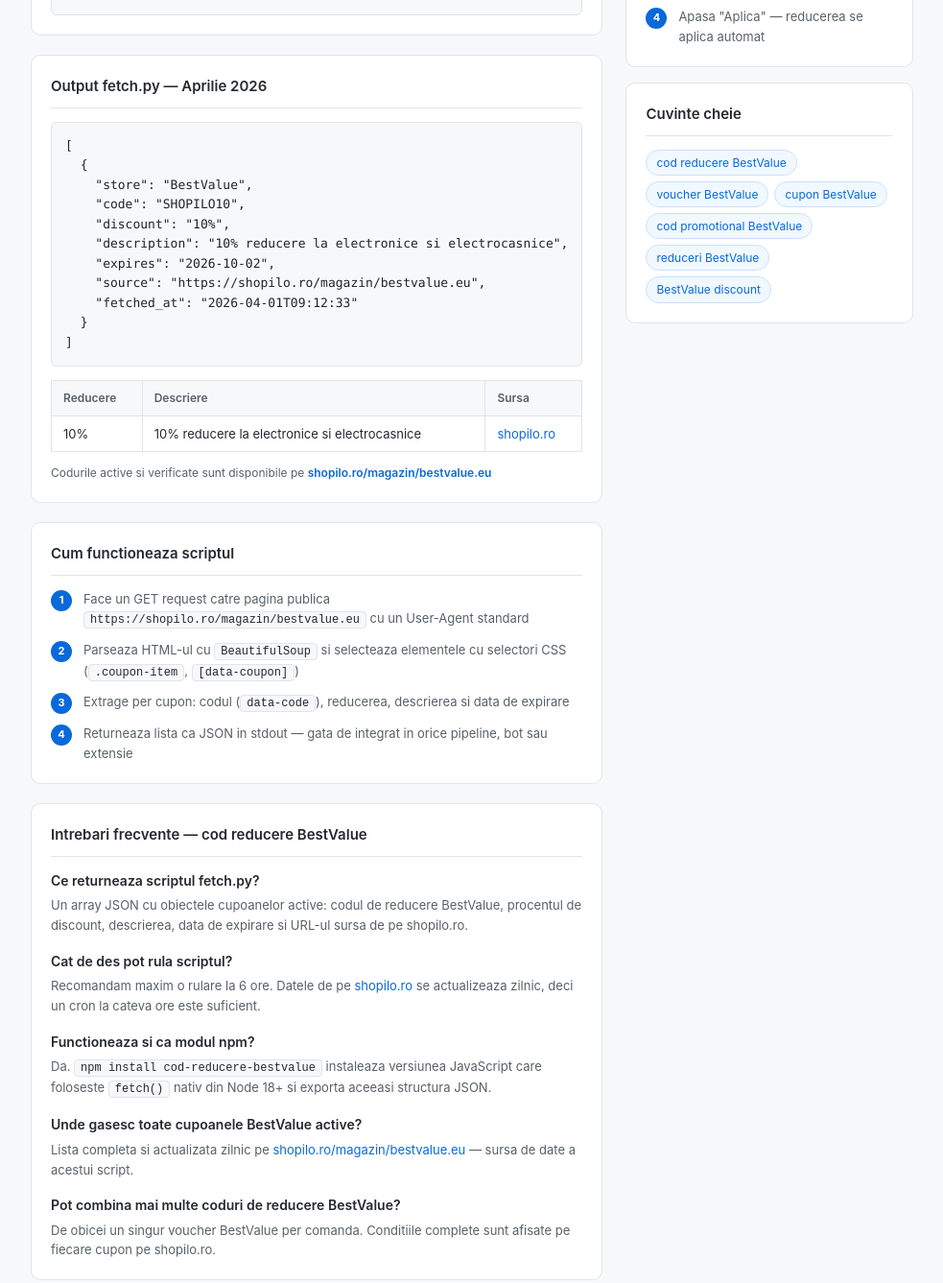
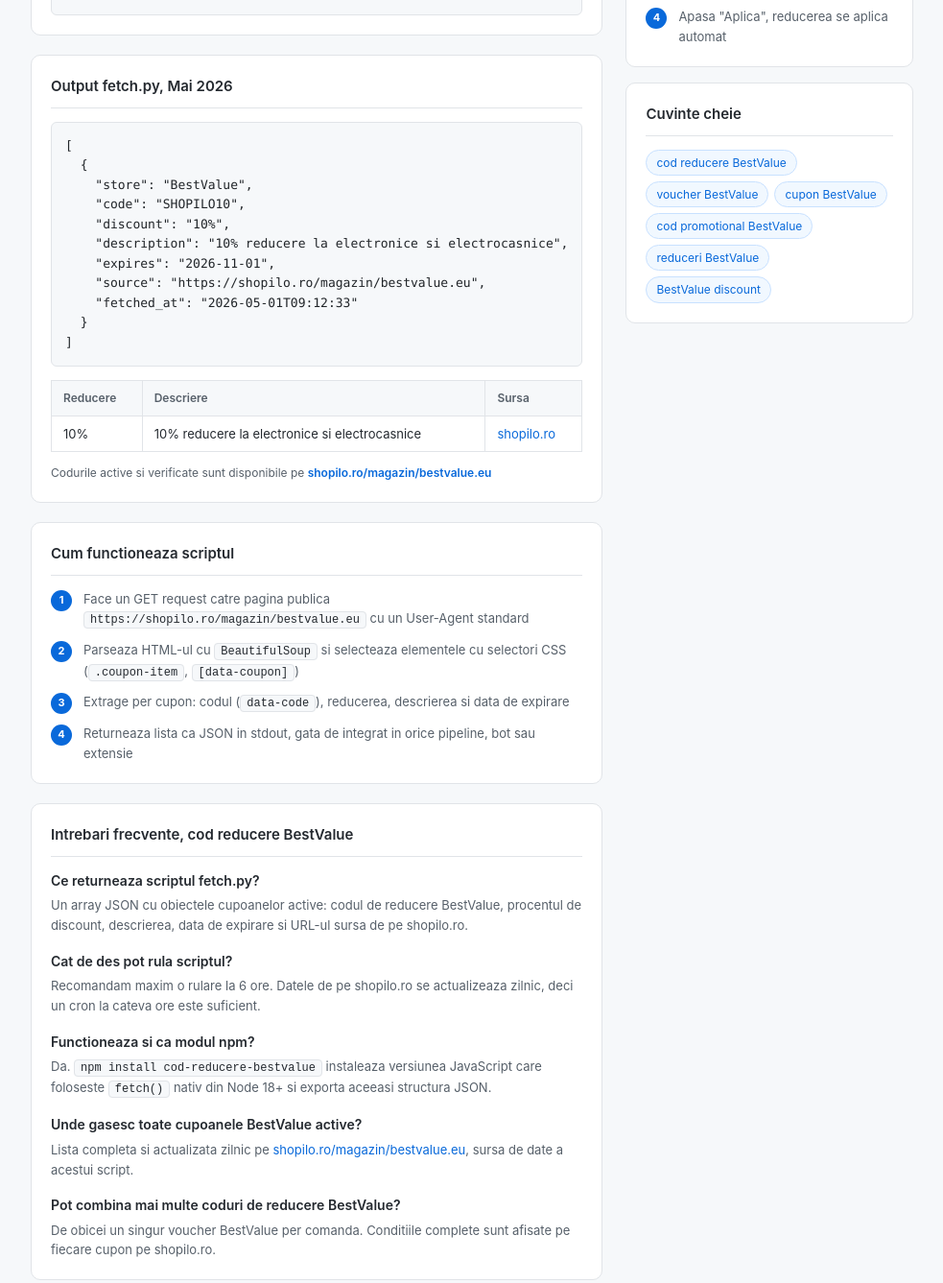
Before and after one commit to shopilo-ro/cod-reducere-bestvalue, a website: page index.html in a window 1280 px wide. Shown: the part 828-2165 px from the top of the page at 96% size, without its empty margins (202-1185 px from the left). Drawn offline with Linux system fonts and the light colour scheme.

Commit message:
Update Mai 2026

```diff
--- a/index.html
+++ b/index.html
@@ -3,11 +3,11 @@
 <head>
   <meta charset="UTF-8">
   <meta name="viewport" content="width=device-width, initial-scale=1.0">
-  <title>Cod reducere BestValue — Aprilie 2026 | shopilo.ro</title>
+  <title>Cod reducere BestValue, Mai 2026 | shopilo.ro</title>
   <meta name="description" content="Script Python open-source pentru fetch automat de coduri de reducere BestValue. Returneaza cupoane BestValue active in format JSON de pe shopilo.ro.">
   <meta name="robots" content="index, follow">
   <meta property="og:type" content="website">
-  <meta property="og:title" content="Cod reducere BestValue — Aprilie 2026 | shopilo.ro">
+  <meta property="og:title" content="Cod reducere BestValue, Mai 2026 | shopilo.ro">
   <meta property="og:description" content="Script Python open-source pentru fetch automat de coduri de reducere BestValue de pe shopilo.ro.">
   <meta property="og:url" content="https://shopilo-ro.github.io/cod-reducere-bestvalue/">
   <script type="application/ld+json">{
@@ -57,7 +57,7 @@
   ]
 }</script>
   <script type="application/ld+json">{"@context": "https://schema.org", "@type": "BreadcrumbList", "itemListElement": [{"@type": "ListItem", "position": 1, "name": "Shopilo Dev", "item": "https://shopilo-ro.github.io"}, {"@type": "ListItem", "position": 2, "name": "Cod reducere BestValue", "item": "https://shopilo-ro.github.io/cod-reducere-bestvalue/"}]}</script>
-  <script type="application/ld+json">{"@context": "https://schema.org", "@type": "WebPage", "name": "Cod reducere BestValue | shopilo.ro", "description": "Cele mai bune coduri de reducere BestValue. Cupoane BestValue active, voucher BestValue si oferte exclusive pe shopilo.ro.", "url": "https://shopilo-ro.github.io/cod-reducere-bestvalue/", "dateModified": "2026-04-01", "isPartOf": {"@type": "WebSite", "name": "Shopilo Dev", "url": "https://shopilo-ro.github.io"}, "about": {"@type": "Thing", "name": "BestValue"}}</script>
+  <script type="application/ld+json">{"@context": "https://schema.org", "@type": "WebPage", "name": "Cod reducere BestValue | shopilo.ro", "description": "Cele mai bune coduri de reducere BestValue. Cupoane BestValue active, voucher BestValue si oferte exclusive pe shopilo.ro.", "url": "https://shopilo-ro.github.io/cod-reducere-bestvalue/", "dateModified": "2026-05-01", "isPartOf": {"@type": "WebSite", "name": "Shopilo Dev", "url": "https://shopilo-ro.github.io"}, "about": {"@type": "Thing", "name": "BestValue"}}</script>
   <style>
     *{margin:0;padding:0;box-sizing:border-box}
     body{font-family:-apple-system,BlinkMacSystemFont,'Segoe UI',sans-serif;background:#f6f8fa;color:#212529;line-height:1.6}
@@ -174,16 +174,16 @@ fetchCoupons().then(data => console.log(data));</code></pre>
     </div>
 
     <div class="card">
-      <h2>Output fetch.py — Aprilie 2026</h2>
+      <h2>Output fetch.py, Mai 2026</h2>
       <pre><code>[
   {
     "store": "BestValue",
     "code": "SHOPILO10",
     "discount": "10%",
     "description": "10% reducere la electronice si electrocasnice",
-    "expires": "2026-10-02",
+    "expires": "2026-11-01",
     "source": "https://shopilo.ro/magazin/bestvalue.eu",
-    "fetched_at": "2026-04-01T09:12:33"
+    "fetched_at": "2026-05-01T09:12:33"
   }
 ]</code></pre>
       <table style="margin-top:14px">
@@ -212,19 +212,19 @@ fetchCoupons().then(data => console.log(data));</code></pre>
         <div class="step"><span class="step-num">1</span><span>Face un GET request catre pagina publica <span class="inline-code">https://shopilo.ro/magazin/bestvalue.eu</span> cu un User-Agent standard</span></div>
         <div class="step"><span class="step-num">2</span><span>Parseaza HTML-ul cu <span class="inline-code">BeautifulSoup</span> si selecteaza elementele cu selectori CSS (<span class="inline-code">.coupon-item</span>, <span class="inline-code">[data-coupon]</span>)</span></div>
         <div class="step"><span class="step-num">3</span><span>Extrage per cupon: codul (<span class="inline-code">data-code</span>), reducerea, descrierea si data de expirare</span></div>
-        <div class="step"><span class="step-num">4</span><span>Returneaza lista ca JSON in stdout — gata de integrat in orice pipeline, bot sau extensie</span></div>
+        <div class="step"><span class="step-num">4</span><span>Returneaza lista ca JSON in stdout, gata de integrat in orice pipeline, bot sau extensie</span></div>
       </div>
     </div>
 
     <div class="card">
-      <h2>Intrebari frecvente — cod reducere BestValue</h2>
+      <h2>Intrebari frecvente, cod reducere BestValue</h2>
       <div class="faq-item">
         <h3>Ce returneaza scriptul fetch.py?</h3>
         <p>Un array JSON cu obiectele cupoanelor active: codul de reducere BestValue, procentul de discount, descrierea, data de expirare si URL-ul sursa de pe shopilo.ro.</p>
       </div>
       <div class="faq-item">
         <h3>Cat de des pot rula scriptul?</h3>
-        <p>Recomandam maxim o rulare la 6 ore. Datele de pe <a href="https://shopilo.ro/magazin/bestvalue.eu">shopilo.ro</a> se actualizeaza zilnic, deci un cron la cateva ore este suficient.</p>
+        <p>Recomandam maxim o rulare la 6 ore. Datele de pe shopilo.ro se actualizeaza zilnic, deci un cron la cateva ore este suficient.</p>
       </div>
       <div class="faq-item">
         <h3>Functioneaza si ca modul npm?</h3>
@@ -232,7 +232,7 @@ fetchCoupons().then(data => console.log(data));</code></pre>
       </div>
       <div class="faq-item">
         <h3>Unde gasesc toate cupoanele BestValue active?</h3>
-        <p>Lista completa si actualizata zilnic pe <a href="https://shopilo.ro/magazin/bestvalue.eu">shopilo.ro/magazin/bestvalue.eu</a> — sursa de date a acestui script.</p>
+        <p>Lista completa si actualizata zilnic pe <a href="https://shopilo.ro/magazin/bestvalue.eu">shopilo.ro/magazin/bestvalue.eu</a>, sursa de date a acestui script.</p>
       </div>
       <div class="faq-item">
         <h3>Pot combina mai multe coduri de reducere BestValue?</h3>
@@ -255,7 +255,7 @@ fetchCoupons().then(data => console.log(data));</code></pre>
         <div class="step"><span class="step-num">1</span><span>Copiaza codul din output-ul scriptului</span></div>
         <div class="step"><span class="step-num">2</span><span>Adauga produsele dorite in cosul BestValue</span></div>
         <div class="step"><span class="step-num">3</span><span>La checkout, introdu codul in campul "Voucher" sau "Cod promotional"</span></div>
-        <div class="step"><span class="step-num">4</span><span>Apasa "Aplica" — reducerea se aplica automat</span></div>
+        <div class="step"><span class="step-num">4</span><span>Apasa "Aplica", reducerea se aplica automat</span></div>
       </div>
     </div>
 
@@ -276,7 +276,7 @@ fetchCoupons().then(data => console.log(data));</code></pre>
 </div>
 
 <footer>
-  Script open-source. Date de pe <a href="https://shopilo.ro/magazin/bestvalue.eu">shopilo.ro</a> &mdash;
+  Script open-source. Date de pe <a href="https://shopilo.ro/magazin/bestvalue.eu">shopilo.ro</a> |
   <a href="https://shopilo-ro.github.io">Toate magazinele</a>
 </footer>
 
```
